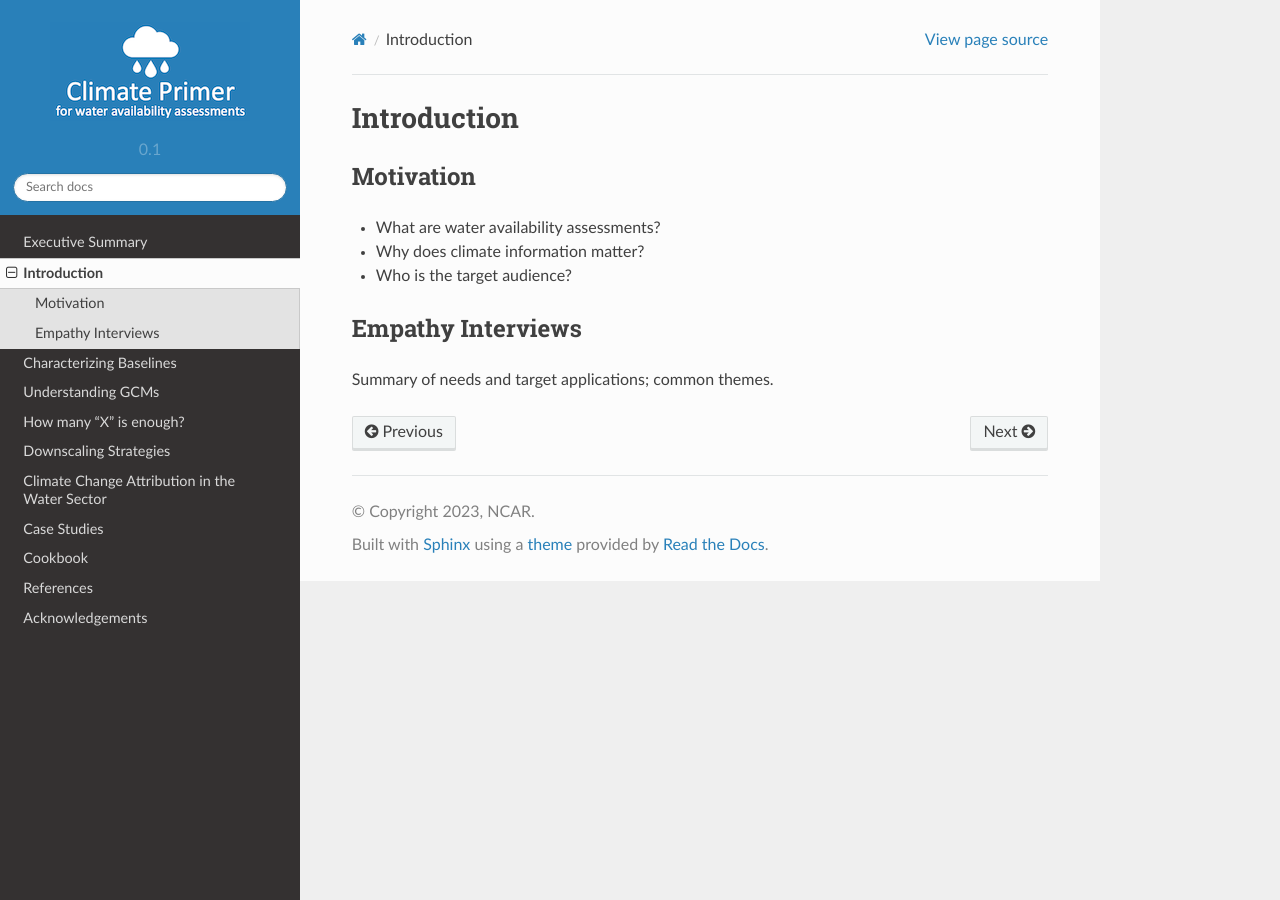
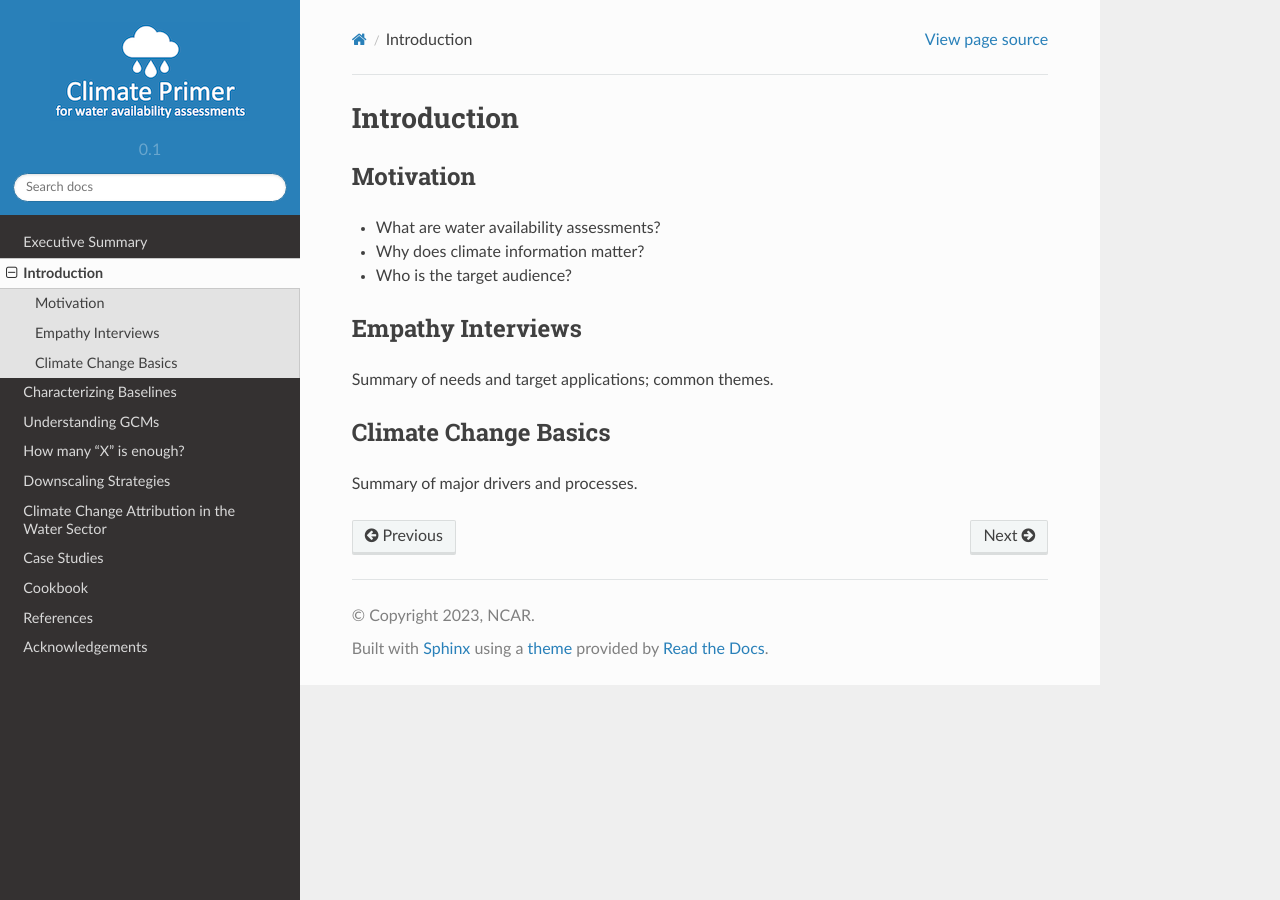
Before and after one commit to aubreyd/sphinx-test, a Sphinx documentation site: the page built from doc/introduction.rst, in a window 1280 px wide. Built offline with Sphinx 7.4.7 and the Read the Docs theme 2.0.0, drawn with Linux system fonts in a browser that asks for light colours.

Commit message:
Update introduction.rst

```diff
--- a/doc/introduction.rst
+++ b/doc/introduction.rst
@@ -15,3 +15,9 @@ Empathy Interviews
 ------------------
 
 Summary of needs and target applications; common themes.
+
+
+Climate Change Basics
+---------------------
+
+Summary of major drivers and processes.
```
